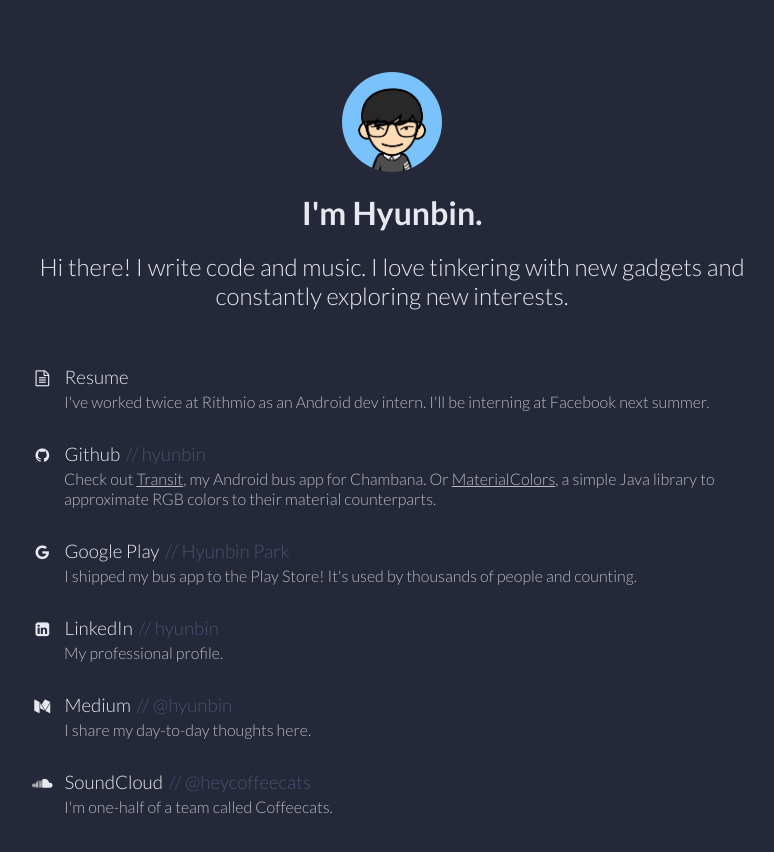
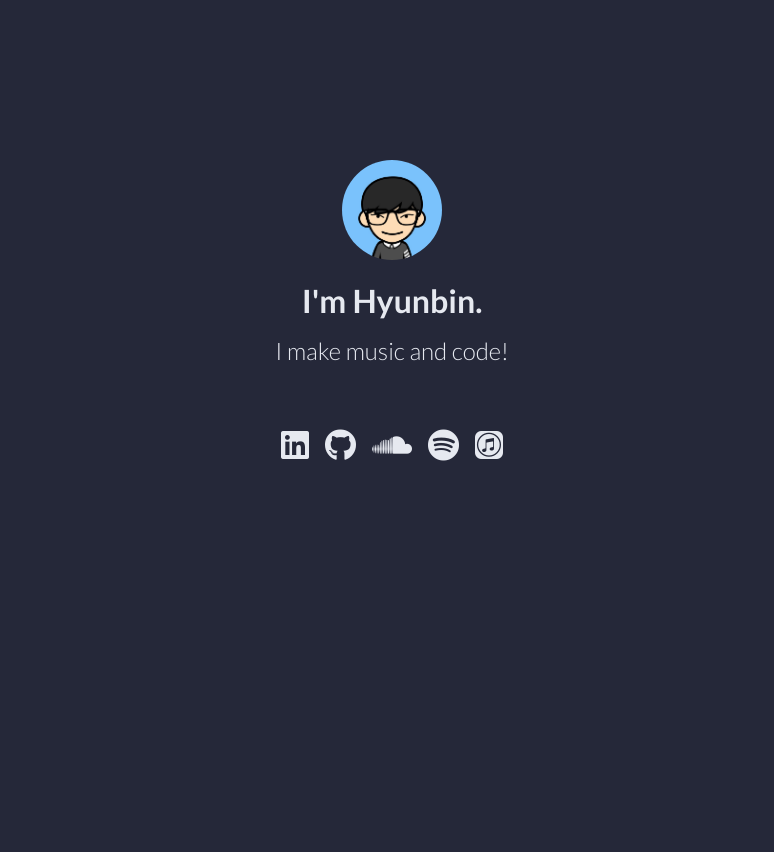
Before and after one commit to hyunbin/hyunbin.github.io, a plain HTML site: page index.html in a window 1280 px wide. Shown: the whole page, without its empty margins (248-1022 px from the left). Drawn offline with Linux system fonts and the light colour scheme.

Commit message:
Update site
I'm not an intern anymore

```diff
--- a/index.html
+++ b/index.html
@@ -1,67 +1,84 @@
 <!DOCTYPE html>
 <html lang="en">
   <head>
-    <meta charset="utf-8">
-    <meta http-equiv="X-UA-Compatible" content="IE=edge">
-    <meta name="viewport" content="width=device-width, initial-scale=1.0">
-    <meta name="author" content="Hyunbin Park">
-    <link rel="shortcut icon" href="favicon.gif">
+    <meta charset="utf-8" />
+    <meta http-equiv="X-UA-Compatible" content="IE=edge" />
+    <meta name="viewport" content="width=device-width, initial-scale=1.0" />
+    <meta name="author" content="Hyunbin Park" />
+    <link rel="shortcut icon" href="favicon.gif" />
 
     <title>Hyunbin Park</title>
 
-    <link href="styles.css" rel="stylesheet">
-    <link href='https://fonts.googleapis.com/css?family=Lato:300,700' rel='stylesheet' type='text/css'>
-    <link href="http://maxcdn.bootstrapcdn.com/font-awesome/4.5.0/css/font-awesome.min.css" rel="stylesheet">
+    <link href="styles.css" rel="stylesheet" />
+    <link
+      href="https://fonts.googleapis.com/css?family=Lato:300,700"
+      rel="stylesheet"
+      type="text/css"
+    />
+    <link
+      rel="stylesheet"
+      href="https://use.fontawesome.com/releases/v5.8.1/css/brands.css"
+      integrity="sha384-n9+6/aSqa9lBidZMRCQHTHKJscPq6NW4pCQBiMmHdUCvPN8ZOg2zJJTkC7WIezWv"
+      crossorigin="anonymous"
+    />
+    <link
+      rel="stylesheet"
+      href="https://use.fontawesome.com/releases/v5.8.1/css/fontawesome.css"
+      integrity="sha384-vd1e11sR28tEK9YANUtpIOdjGW14pS87bUBuOIoBILVWLFnS+MCX9T6MMf0VdPGq"
+      crossorigin="anonymous"
+    />
   </head>
 
   <body>
     <div class="container">
-      <img class="circle" src="character.jpg" width="100" height="100" alt="character logo">
+      <img
+        class="circle"
+        src="character.jpg"
+        width="100"
+        height="100"
+        alt="character logo"
+      />
       <h1 class="title" id="div1">I'm Hyunbin.</h1>
-        <h2 class="subtitle" id="div1">Hi there! I write code and music.
-          I love tinkering with new gadgets and constantly exploring new interests.</h2>
+      <h2 class="subtitle" id="div1">
+        I make music and code!
+      </h2>
       <div class="container-bottom" id="div1">
-        <div class="item">
-          <i class="fa fa-file-text-o fa-fw"></i>
-          <h3 class="desc">Resume</h3>
-          <p class="desc-blurb"> I've worked twice at Rithmio as an Android dev intern.
-            I'll be interning at Facebook next summer. </p>
+        <div class="container-icon-row">
+          <div class="icon-item">
+            <a class="main-link" href="https://www.linkedin.com/in/hyunbin">
+              <i class="fab fa-linkedin fa-2x"></i
+            ></a>
           </div>
-        <div class="item">
-          <i class="fa fa-github fa-fw"></i>
-          <h3 class="desc"> <a class="main-link" href="https://github.com/hyunbin">Github</a> </h3>
-          <h3 class="desc-fade">// hyunbin </h3>
-          <p class="desc-blurb"> Check out
-            <a class="sub-link" href="https://github.com/hyunbin/BetterMTD">Transit</a>, my Android bus app for Chambana.
-            Or <a class="sub-link" href="https://github.com/hyunbin/MaterialColors">MaterialColors</a>,
-            a simple Java library to approximate RGB colors to their material counterparts.</p>
+          <div class="icon-item">
+            <a class="main-link" href="https://github.com/hyunbin"
+              ><i class="fab fa-github fa-2x"></i
+            ></a>
           </div>
-        <div class="item">
-          <i class="fa fa-google fa-fw"></i>
-          <h3 class="desc"> <a class="main-link" href="https://play.google.com/store/apps/developer?id=Hyunbin+Park">Google Play</a></h3>
-          <h3 class="desc-fade">// Hyunbin Park </h3>
-          <p class="desc-blurb"> I shipped my bus app to the Play Store!
-            It's used by thousands of people and counting. </p>
+          <div class="icon-item">
+            <a class="main-link" href="https://soundcloud.com/heycoffeecats">
+              <i class="fab fa-soundcloud fa-2x"></i
+            ></a>
           </div>
-        <div class="item">
-          <i class="fa fa-linkedin-square fa-fw"></i>
-          <h3 class="desc"><a class="main-link" href="https://www.linkedin.com/in/hyunbin">LinkedIn</a></h3>
-          <h3 class="desc-fade">// hyunbin </h3>
-          <p class="desc-blurb"> My professional profile. </p>
+          <div class="icon-item">
+            <a
+              class="main-link"
+              href="https://open.spotify.com/artist/6B2lknqVfAAJHmYH00bvf0"
+            >
+              <i class="fab fa-spotify fa-2x"></i
+            ></a>
           </div>
-        <div class="item">
-          <i class="fa fa-medium fa-fw"></i>
-          <h3 class="desc"><a class="main-link" href="https://medium.com/@hyunbin">Medium</a></h3>
-          <h3 class="desc-fade">// @hyunbin </h3>
-          <p class="desc-blurb"> I share my day-to-day thoughts here. </p>
+          <div class="icon-item">
+            <a
+              class="main-link"
+              href="https://itunes.apple.com/us/artist/coffeecats/1409260796"
+            >
+              <i class="fab fa-itunes fa-2x"></i
+            ></a>
           </div>
-        <div class="item">
-          <i class="fa fa-soundcloud fa-fw"></i>
-          <h3 class="desc"><a class="main-link" href="https://soundcloud.com/heycoffeecats">SoundCloud</a></h3>
-          <h3 class="desc-fade">// @heycoffeecats </h3>
-          <p class="desc-blurb"> I'm one-half of a team called Coffeecats. </p>
         </div>
-      </div><!-- /.container-bottom -->
-    </div><!-- /.container -->
+      </div>
+      <!-- /.container-bottom -->
+    </div>
+    <!-- /.container -->
   </body>
 </html>
--- a/styles.css
+++ b/styles.css
@@ -1,187 +1,155 @@
-
-
-.circle{
+.circle {
   border-radius: 50px;
-  -webkit-animation-name: fade-in;
   animation-name: fade-in;
-  -webkit-animation-duration: 1.5s;
   animation-duration: 1.5s;
 }
 
-.container{
+.container {
   width: 100%;
-  display: -webkit-flex;
-  display: -ms-flexbox;
+  height: 100%;
   display: flex;
-  margin-top: 72px;
-  -webkit-flex-direction: column;
-      -ms-flex-direction: column;
+  margin-top: calc(20vh);
   flex-direction: column;
-  -webkit-align-items: center;
-      -ms-flex-align: center;
   align-items: center;
-  -webkit-justify-content: center;
-      -ms-flex-pack: center;
-          justify-content: center;
-  -webkit-align-content: center;
-      -ms-flex-line-pack: center;
+  justify-content: start;
   align-content: center;
 }
 
-.title{
+.title {
   margin-bottom: 0;
-  -webkit-animation-name: fade-in;
   animation-name: fade-in;
-  -webkit-animation-duration: 1.5s;
   animation-duration: 1.5s;
 }
 
-#div1 {-webkit-animation-timing-function: ease-out;}
-
-@-webkit-keyframes fade-in {
-  from {opacity: 0;}
-  to {opacity: 1.0;}
+#div1 {
+  animation-timing-function: ease-out;
 }
 
 @keyframes fade-in {
-  from {opacity: 0;}
-  to {opacity: 1.0;}
-}
-
-@-webkit-keyframes drop-in {
   from {
     opacity: 0;
-    -webkit-transform: translateY(-45px);
-            transform: translateY(-45px);
   }
   to {
-    opacity: 1.0;
-    -webkit-transform: translateY(0px);
-            transform: translateY(0px);
+    opacity: 1;
   }
 }
 
-@keyframes drop-in {
-  from {
-    opacity: 0;
-    -webkit-transform: translateY(-45px);
-            transform: translateY(-45px);
-  }
-  to {
-    opacity: 1.0;
-    -webkit-transform: translateY(0px);
-            transform: translateY(0px);
-  }
-}
-
-.subtitle{
+.subtitle {
   width: 70%;
   text-align: center;
   opacity: 0;
+  margin-top: 16px;
   max-width: 720px;
-  -webkit-animation: fade-in 1.2s forwards;
   animation: fade-in 1.2s forwards;
-  -webkit-animation-delay: 0.8s;
   animation-delay: 0.8s;
 }
 
-.container-bottom{
-  display: -webkit-flex;
-  display: -ms-flexbox;
+.container-bottom {
   display: flex;
-  -webkit-flex-direction: column;
-      -ms-flex-direction: column;
   flex-direction: column;
+  align-items: center;
   width: 70%;
   max-width: 720px;
   padding: 36px;
   padding-left: 72px;
   padding-right: 72px;
   opacity: 0;
-  -webkit-animation: drop-in 1.2s forwards;
-          animation: drop-in 1.2s forwards;
-  -webkit-animation-delay: 1.6s;
+  animation: fade-in 1.2s forwards;
   animation-delay: 1.6s;
 }
 
-@media screen and (max-width: 480px){
-  .subtitle{
+.container-icon-row {
+  display: flex;
+  flex-direction: row;
+  max-width: 240px;
+  align-items: center;
+  justify-content: center;
+}
+
+.icon-item {
+  margin: 8px;
+}
+
+@media screen and (max-width: 480px) {
+  .subtitle {
     width: 90%;
   }
 
-  .container-bottom{
+  .container-bottom {
     padding-left: 36px;
     padding-right: 36px;
     width: 90%;
   }
 
-  h3.desc-fade{
+  h3.desc-fade {
     font-size: 1.08em;
   }
 }
 
-.item{
+.item {
   margin-bottom: 16px;
 }
 
-h3.desc{
+h3.desc {
   display: inline;
   margin-left: 8px;
 }
 
-a.main-link:link{
+a.main-link:link {
   color: #e6e9f0;
   text-decoration: none;
 }
 
-a.main-link:visited{
+a.main-link:visited {
   color: #e6e9f0;
 }
 
-a.main-link:hover{
+a.main-link:hover {
   color: #ffffff;
   text-decoration: underline;
 }
 
-a.sub-link:link{
+a.sub-link:link {
   color: #b8bac0;
   text-decoration: underline;
 }
 
-a.sub-link:visited{
+a.sub-link:visited {
   color: #b8bac0;
 }
 
-a.sub-link:hover{
+a.sub-link:hover {
   color: #e6e9f0;
   text-decoration: underline;
 }
 
-h3.desc-fade{
+h3.desc-fade {
   display: inline;
-  color: hsla(231,21%,37%,1);
+  color: hsla(231, 21%, 37%, 1);
   margin-left: 2px;
 }
 
-p.desc-blurb{
+p.desc-blurb {
   margin-top: 4px;
   margin-left: 32px;
   color: #b8bac0;
   line-height: 1.2;
 }
 
-h1{
-  font-family: 'Lato', sans-serif;
+h1 {
+  font-family: "Lato", sans-serif;
   font-weight: 700;
 }
 
-h2, h3, p{
-  font-family: 'Lato', sans-serif;
+h2,
+h3,
+p {
+  font-family: "Lato", sans-serif;
   font-weight: 300;
 }
 
-html, body
-{
+html,
+body {
   background: #252839;
   color: #e6e9f0;
   height: 100%;
```
Lines whose indentation alone changed are shown as unchanged.
